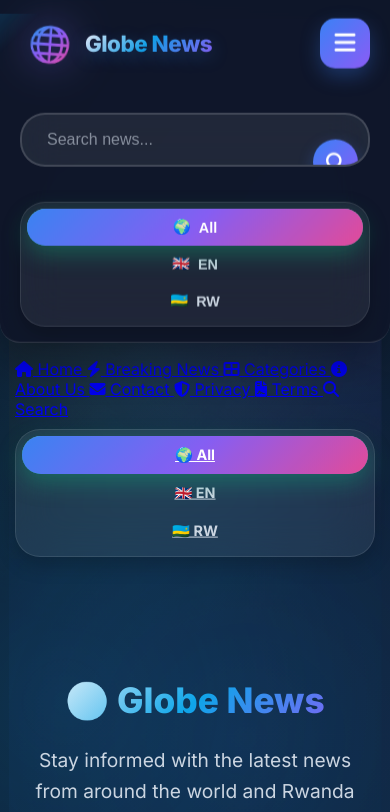
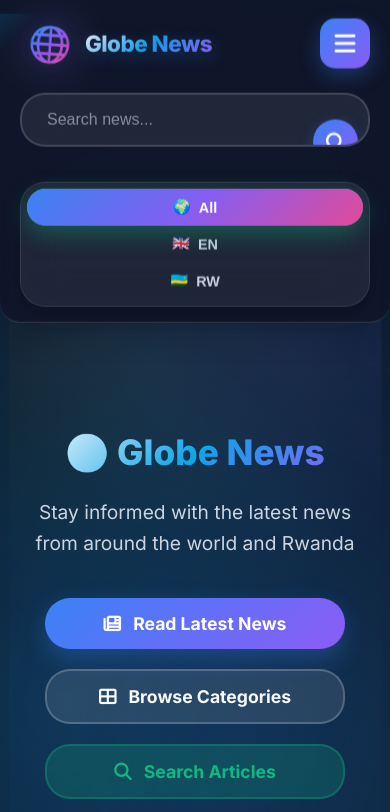
Before and after one commit to 2004-maste/globe-news-vercel-frontend, a Flask app: page / in a window 390 px wide. Shown: the top 812 px of the page. Run offline with Flask 3, Linux system fonts and the light colour scheme; data that the repository does not hold is empty.

Commit message:
Update style.css

```diff
--- a/static/css/style.css
+++ b/static/css/style.css
@@ -108,58 +108,7 @@ body::after {
   z-index: 1;
 }
 
-/* 🌊 NAVIGATION BAR - ULTRA MODERN */
-.navbar {
-  background: rgba(15, 23, 42, 0.85);
-  backdrop-filter: blur(20px);
-  border-bottom: 1px solid rgba(255, 255, 255, 0.1);
-  padding: 20px 40px;
-  position: sticky;
-  top: 0;
-  z-index: 1000;
-  box-shadow: var(--shadow-deep);
-  border-radius: 0 0 25px 25px;
-  animation: float var(--float-speed) infinite ease-in-out;
-}
-
-.navbar-container {
-  display: flex;
-  justify-content: space-between;
-  align-items: center;
-  max-width: 1400px;
-  margin: 0 auto;
-}
-
-/* Logo with Water Effect */
-.logo {
-  display: flex;
-  align-items: center;
-  gap: 15px;
-  text-decoration: none;
-}
-
-.logo-icon {
-  font-size: 2.5rem;
-  background: linear-gradient(135deg, var(--water-blue), var(--water-purple));
-  -webkit-background-clip: text;
-  -webkit-text-fill-color: transparent;
-  background-clip: text;
-  animation: waterGlow var(--glow-speed) infinite alternate;
-}
-
-.logo-text {
-  font-size: 1.8rem;
-  font-weight: 800;
-  background: linear-gradient(135deg, var(--text-primary), var(--water-cyan));
-  -webkit-background-clip: text;
-  -webkit-text-fill-color: transparent;
-  background-clip: text;
-  letter-spacing: -0.5px;
-}
-
-/* 🌊 ULTRA MODERN NAVBAR WITH WATER EFFECT BUTTONS */
-
-/* Main Navbar Container */
+/* 🌊 NAVIGATION BAR - ULTRA MODERN WITH AUTO-HIDE */
 .navbar {
   background: rgba(15, 23, 42, 0.95);
   backdrop-filter: blur(25px);
@@ -173,11 +122,27 @@ body::after {
     0 0 50px rgba(14, 165, 233, 0.1);
   border-radius: 0 0 30px 30px;
   animation: navbarFloat 8s infinite ease-in-out;
+  transition: transform 0.4s cubic-bezier(0.4, 0, 0.2, 1);
+}
+
+/* Auto-hide functionality - hidden when scrolling down */
+.navbar.navbar-hidden {
+  transform: translateY(-100%);
+}
+
+/* Keep navbar visible when mobile menu is open */
+.navbar.navbar-hidden.menu-open {
+  transform: translateY(0);
 }
 
 @keyframes navbarFloat {
   0%, 100% { transform: translateY(0); }
   50% { transform: translateY(-5px); }
+}
+
+/* Adjust content wrapper for navbar height */
+.content-wrapper {
+  transition: margin-top 0.3s ease;
 }
 
 .navbar-container {
@@ -206,10 +171,7 @@ body::after {
   left: 0;
   right: 0;
   bottom: 0;
-    background: linear-gradient(135deg,
-        transparent 30%,
-        rgba(14, 165, 233, 0.2) 50%,
-        transparent 70%);
+  background: linear-gradient(135deg, transparent 30%, rgba(14, 165, 233, 0.2) 50%, transparent 70%);
   border-radius: 15px;
   animation: waterReflect 6s infinite linear;
   z-index: -1;
@@ -291,10 +253,7 @@ body::after {
   left: -100%;
   width: 100%;
   height: 100%;
-    background: linear-gradient(90deg,
-        transparent,
-        rgba(255, 255, 255, 0.2),
-        transparent);
+  background: linear-gradient(90deg, transparent, rgba(255, 255, 255, 0.2), transparent);
   transition: left 0.7s;
 }
 
@@ -306,36 +265,24 @@ body::after {
   color: var(--text-primary);
   background: rgba(255, 255, 255, 0.12);
   transform: translateY(-3px);
-    box-shadow:
-        0 10px 20px rgba(0, 0, 0, 0.2),
-        0 0 30px rgba(59, 130, 246, 0.3),
-        inset 0 1px 0 rgba(255, 255, 255, 0.1);
+  box-shadow: 0 10px 20px rgba(0, 0, 0, 0.2), 0 0 30px rgba(59, 130, 246, 0.3), inset 0 1px 0 rgba(255, 255, 255, 0.1);
   border-color: rgba(59, 130, 246, 0.3);
 }
 
 .nav-item.active {
   background: linear-gradient(135deg, #3b82f6, #8b5cf6);
   color: white;
-    box-shadow:
-        0 10px 25px rgba(59, 130, 246, 0.4),
-        0 0 40px rgba(139, 92, 246, 0.3),
-        inset 0 1px 0 rgba(255, 255, 255, 0.2);
+  box-shadow: 0 10px 25px rgba(59, 130, 246, 0.4), 0 0 40px rgba(139, 92, 246, 0.3), inset 0 1px 0 rgba(255, 255, 255, 0.2);
   border: none;
   animation: activePulse 2s infinite;
 }
 
 @keyframes activePulse {
   0%, 100% {
-        box-shadow:
-            0 10px 25px rgba(59, 130, 246, 0.4),
-            0 0 40px rgba(139, 92, 246, 0.3),
-            inset 0 1px 0 rgba(255, 255, 255, 0.2);
+    box-shadow: 0 10px 25px rgba(59, 130, 246, 0.4), 0 0 40px rgba(139, 92, 246, 0.3), inset 0 1px 0 rgba(255, 255, 255, 0.2);
   }
   50% {
-        box-shadow:
-            0 10px 30px rgba(59, 130, 246, 0.5),
-            0 0 50px rgba(139, 92, 246, 0.4),
-            inset 0 1px 0 rgba(255, 255, 255, 0.3);
+    box-shadow: 0 10px 30px rgba(59, 130, 246, 0.5), 0 0 50px rgba(139, 92, 246, 0.4), inset 0 1px 0 rgba(255, 255, 255, 0.3);
   }
 }
 
@@ -367,10 +314,7 @@ body::after {
 .search-input-container:focus-within {
   background: rgba(255, 255, 255, 0.12);
   border-color: #3b82f6;
-    box-shadow:
-        0 10px 30px rgba(0, 0, 0, 0.3),
-        0 0 40px rgba(59, 130, 246, 0.3),
-        inset 0 1px 0 rgba(255, 255, 255, 0.1);
+  box-shadow: 0 10px 30px rgba(0, 0, 0, 0.3), 0 0 40px rgba(59, 130, 246, 0.3), inset 0 1px 0 rgba(255, 255, 255, 0.1);
   transform: translateY(-2px);
 }
 
@@ -463,10 +407,7 @@ body::after {
   left: -100%;
   width: 100%;
   height: 100%;
-    background: linear-gradient(90deg,
-        transparent,
-        rgba(255, 255, 255, 0.15),
-        transparent);
+  background: linear-gradient(90deg, transparent, rgba(255, 255, 255, 0.15), transparent);
   transition: left 0.6s;
 }
 
@@ -483,22 +424,16 @@ body::after {
 .lang-btn.active {
   background: linear-gradient(135deg, #10b981, #0d9488);
   color: white;
-    box-shadow:
-        0 8px 20px rgba(16, 185, 129, 0.3),
-        inset 0 1px 0 rgba(255, 255, 255, 0.2);
+  box-shadow: 0 8px 20px rgba(16, 185, 129, 0.3), inset 0 1px 0 rgba(255, 255, 255, 0.2);
   animation: langPulse 3s infinite;
 }
 
 @keyframes langPulse {
   0%, 100% {
-        box-shadow:
-            0 8px 20px rgba(16, 185, 129, 0.3),
-            inset 0 1px 0 rgba(255, 255, 255, 0.2);
+    box-shadow: 0 8px 20px rgba(16, 185, 129, 0.3), inset 0 1px 0 rgba(255, 255, 255, 0.2);
   }
   50% {
-        box-shadow:
-            0 8px 25px rgba(16, 185, 129, 0.4),
-            inset 0 1px 0 rgba(255, 255, 255, 0.3);
+    box-shadow: 0 8px 25px rgba(16, 185, 129, 0.4), inset 0 1px 0 rgba(255, 255, 255, 0.3);
   }
 }
 
@@ -523,10 +458,7 @@ body::after {
   left: 0;
   right: 0;
   bottom: 0;
-    background: linear-gradient(90deg,
-        transparent,
-        rgba(16, 185, 129, 0.1),
-        transparent);
+  background: linear-gradient(90deg, transparent, rgba(16, 185, 129, 0.1), transparent);
   animation: statusShine 3s infinite;
 }
 
@@ -587,10 +519,7 @@ body::after {
   left: -100%;
   width: 100%;
   height: 100%;
-    background: linear-gradient(90deg,
-        transparent,
-        rgba(255, 255, 255, 0.3),
-        transparent);
+  background: linear-gradient(90deg, transparent, rgba(255, 255, 255, 0.3), transparent);
   transition: left 0.6s;
 }
 
@@ -603,77 +532,17 @@ body::after {
   box-shadow: 0 12px 30px rgba(59, 130, 246, 0.4);
 }
 
-/* Responsive Design */
-@media (max-width: 1200px) {
-    .navbar {
-        padding: 15px 30px;
-    }
-
-    .nav-menu {
-        gap: 10px;
-    }
-
-    .nav-item {
-        padding: 12px 20px;
-        font-size: 0.9rem;
-    }
-
-    .search-container {
-        width: 280px;
-    }
-}
-
-@media (max-width: 992px) {
-    .navbar-container {
-        flex-wrap: wrap;
-        gap: 20px;
-    }
-
-    .nav-menu {
-        order: 3;
-        width: 100%;
-        justify-content: center;
-        margin-top: 15px;
-    }
-
-    .search-container {
-        order: 2;
-        width: 100%;
-        max-width: 500px;
-        margin: 0 auto;
-    }
-
-    .language-status-container {
-        order: 1;
-        margin-left: auto;
-    }
-}
-
-@media (max-width: 768px) {
-    .navbar {
-        padding: 15px 20px;
-        border-radius: 0 0 20px 20px;
-    }
-
-    .mobile-menu-btn {
-        display: flex;
-        align-items: center;
-        justify-content: center;
-    }
-
-    .nav-menu {
+/* Mobile Menu */
+.mobile-menu {
   position: fixed;
   top: 85px;
   left: 20px;
   right: 20px;
   background: rgba(15, 23, 42, 0.98);
   backdrop-filter: blur(30px);
-        flex-direction: column;
+  border-radius: 25px;
   padding: 25px;
-        border-radius: 25px;
-        box-shadow:
-            0 20px 50px rgba(0, 0, 0, 0.5),
-            0 0 60px rgba(14, 165, 233, 0.2);
+  box-shadow: 0 20px 50px rgba(0, 0, 0, 0.5), 0 0 60px rgba(14, 165, 233, 0.2);
   transform: translateY(-20px);
   opacity: 0;
   visibility: hidden;
@@ -682,17 +551,106 @@ body::after {
   border: 1px solid rgba(255, 255, 255, 0.15);
 }
 
-    .nav-menu.active {
+.mobile-menu.active {
   transform: translateY(0);
   opacity: 1;
   visibility: visible;
 }
 
+.mobile-nav-links {
+  display: flex;
+  flex-direction: column;
+  gap: 10px;
+}
+
+.mobile-nav-link {
+  padding: 15px 20px;
+  color: var(--text-secondary);
+  text-decoration: none;
+  border-radius: 15px;
+  transition: all 0.3s ease;
+  display: flex;
+  align-items: center;
+  gap: 12px;
+  font-weight: 500;
+  background: rgba(255, 255, 255, 0.03);
+  border: 1px solid rgba(255, 255, 255, 0.05);
+}
+
+.mobile-nav-link:hover {
+  background: rgba(102, 126, 234, 0.1);
+  color: #667eea;
+  transform: translateX(5px);
+  border-color: rgba(102, 126, 234, 0.3);
+}
+
+.mobile-nav-link i {
+  width: 24px;
+  text-align: center;
+  font-size: 1.2rem;
+  color: #667eea;
+}
+
+/* Responsive Design */
+@media (max-width: 1200px) {
+  .navbar {
+    padding: 15px 30px;
+  }
+
+  .nav-menu {
+    gap: 10px;
+  }
+
   .nav-item {
+    padding: 12px 20px;
+    font-size: 0.9rem;
+  }
+
+  .search-container {
+    width: 280px;
+  }
+}
+
+@media (max-width: 992px) {
+  .navbar-container {
+    flex-wrap: wrap;
+    gap: 20px;
+  }
+
+  .nav-menu {
+    order: 3;
     width: 100%;
     justify-content: center;
-        padding: 18px 25px;
-        font-size: 1.1rem;
+    margin-top: 15px;
+  }
+
+  .search-container {
+    order: 2;
+    width: 100%;
+    max-width: 500px;
+    margin: 0 auto;
+  }
+
+  .language-status-container {
+    order: 1;
+    margin-left: auto;
+  }
+}
+
+@media (max-width: 768px) {
+  .navbar {
+    padding: 15px 20px;
+    border-radius: 0 0 20px 20px;
+  }
+
+  .mobile-menu-btn {
+    display: flex;
+    align-items: center;
+    justify-content: center;
+  }
+
+  .nav-menu {
+    display: none;
   }
 
   .search-container {
@@ -714,6 +672,10 @@ body::after {
   .logo-icon {
     font-size: 2.3rem;
   }
+
+  .mobile-menu {
+    top: 75px;
+  }
 }
 
 @media (max-width: 480px) {
@@ -742,6 +704,13 @@ body::after {
   .status-indicator {
     padding: 8px 15px;
     font-size: 0.85rem;
+  }
+
+  .mobile-menu {
+    top: 70px;
+    left: 10px;
+    right: 10px;
+    padding: 15px;
   }
 }
 
@@ -894,12 +863,7 @@ body::after {
   left: -50%;
   width: 200%;
   height: 200%;
-  background: linear-gradient(;
-    45deg,
-    transparent,
-    rgba(255, 255, 255, 0.1),
-    transparent
-  );
+  background: linear-gradient(45deg, transparent, rgba(255, 255, 255, 0.1), transparent);
   transform: rotate(45deg);
   transition: transform 0.6s;
 }
@@ -1309,14 +1273,12 @@ body::after {
 /* 🌊 WATER GLOW ANIMATION */
 @keyframes waterGlow {
   0% {
-    text-shadow:;
-      0 0 10px var(--water-blue),
+    text-shadow: 0 0 10px var(--water-blue),
       0 0 20px var(--water-blue),
       0 0 30px var(--water-teal);
   }
   100% {
-    text-shadow:;
-      0 0 15px var(--water-purple),
+    text-shadow: 0 0 15px var(--water-purple),
       0 0 30px var(--water-purple),
       0 0 45px var(--water-cyan);
   }
@@ -1357,36 +1319,6 @@ body::after {
     padding: 15px 20px;
   }
 
-  .mobile-menu-btn {
-    display: block;
-  }
-
-  .nav-menu {
-    position: fixed;
-    top: 80px;
-    left: 0;
-    right: 0;
-    background: var(--primary-dark);
-    flex-direction: column;
-    padding: 20px;
-    border-radius: 0 0 25px 25px;
-    box-shadow: var(--shadow-deep);
-    transform: translateY(-100%);
-    opacity: 0;
-    transition: all 0.3s ease;
-    z-index: 999;
-  }
-
-  .nav-menu.active {
-    transform: translateY(0);
-    opacity: 1;
-  }
-
-  .search-container {
-    width: 100%;
-    margin-top: 20px;
-  }
-
   .hero-title {
     font-size: 2.5rem;
   }
@@ -1486,12 +1418,7 @@ body::after {
   left: -50%;
   width: 200%;
   height: 200%;
-  background: linear-gradient(;
-    45deg,
-    transparent,
-    rgba(255, 255, 255, 0.1),
-    transparent
-  );
+  background: linear-gradient(45deg, transparent, rgba(255, 255, 255, 0.1), transparent);
   transform: rotate(45deg);
   animation: waterShine 6s infinite linear;
 }
@@ -1499,102 +1426,6 @@ body::after {
 @keyframes waterShine {
   0% { transform: rotate(45deg) translate(-30%, -30%); }
   100% { transform: rotate(45deg) translate(70%, 70%); }
-}
-
-/* FIX MISSING SEMICOLONS - Add this at the end of style.css */
-
-/* Fix for line 64 */
-body::before {
-    animation: waterFlow var(--water-speed) infinite alternate ease-in-out;
-}
-
-/* Fix for line 79 */
-body::after {
-    animation: waterFlowReverse calc(var(--water-speed) * 1.5) infinite alternate ease-in-out;
-}
-
-/* Fix for line 171 */
-.navbar {
-    box-shadow: var(--shadow-deep);
-}
-
-/* Fix for line 209 */
-.logo::before {
-    background: linear-gradient(135deg, transparent 30%, rgba(14, 165, 233, 0.2) 50%, transparent 70%);
-}
-
-/* Fix for line 294 */
-.nav-item::before {
-    background: linear-gradient(90deg, transparent, rgba(255, 255, 255, 0.2), transparent);
-}
-
-/* Fix for line 466 */
-.status-indicator::before {
-    background: linear-gradient(90deg, transparent, rgba(16, 185, 129, 0.1), transparent);
-}
-
-/* Fix for line 526 */
-.mobile-menu-btn::before {
-    background: linear-gradient(90deg, transparent, rgba(255, 255, 255, 0.3), transparent);
-}
-
-/* Fix for line 590 */
-.nav-item.active::after {
-    background: linear-gradient(135deg, #3b82f6, #8b5cf6, #ec4899);
-}
-
-/* Fix for line 897 */
-.category-app::before {
-    background: linear-gradient(45deg, transparent, rgba(255, 255, 255, 0.1), transparent);
-}
-
-/* Fix for line 1489 */
-.water-effect::after {
-    background: linear-gradient(45deg, transparent, rgba(255, 255, 255, 0.1), transparent);
-}
-
-/* Fix other missing semicolons */
-.nav-item:hover {
-    box-shadow: 0 10px 20px rgba(0, 0, 0, 0.2), 0 0 30px rgba(59, 130, 246, 0.3), inset 0 1px 0 rgba(255, 255, 255, 0.1);
-}
-
-.nav-item.active {
-    box-shadow: 0 10px 25px rgba(59, 130, 246, 0.4), 0 0 40px rgba(139, 92, 246, 0.3), inset 0 1px 0 rgba(255, 255, 255, 0.2);
-}
-
-.lang-btn.active {
-    box-shadow: 0 8px 20px rgba(16, 185, 129, 0.3), inset 0 1px 0 rgba(255, 255, 255, 0.2);
-}
-
-.search-input-container:focus-within {
-    box-shadow: 0 10px 30px rgba(0, 0, 0, 0.3), 0 0 40px rgba(59, 130, 246, 0.3), inset 0 1px 0 rgba(255, 255, 255, 0.1);
-}
-
-@keyframes activePulse {
-    0%, 100% {
-        box-shadow: 0 10px 25px rgba(59, 130, 246, 0.4), 0 0 40px rgba(139, 92, 246, 0.3), inset 0 1px 0 rgba(255, 255, 255, 0.2);
-    }
-    50% {
-        box-shadow: 0 10px 30px rgba(59, 130, 246, 0.5), 0 0 50px rgba(139, 92, 246, 0.4), inset 0 1px 0 rgba(255, 255, 255, 0.3);
-    }
-}
-
-@keyframes langPulse {
-    0%, 100% {
-        box-shadow: 0 8px 20px rgba(16, 185, 129, 0.3), inset 0 1px 0 rgba(255, 255, 255, 0.2);
-    }
-    50% {
-        box-shadow: 0 8px 25px rgba(16, 185, 129, 0.4), inset 0 1px 0 rgba(255, 255, 255, 0.3);
-    }
-}
-
-.logo-text {
-    text-shadow: 0 5px 15px rgba(14, 165, 233, 0.3);
-}
-
-@keyframes textGlow {
-    0% { text-shadow: 0 5px 15px rgba(14, 165, 233, 0.3); }
-    100% { text-shadow: 0 5px 25px rgba(139, 92, 246, 0.4), 0 0 30px rgba(236, 72, 153, 0.2); }
 }
 
 /* ==================== MODERN PAGE STYLES ==================== */
```
Lines whose indentation alone changed are shown as unchanged.
